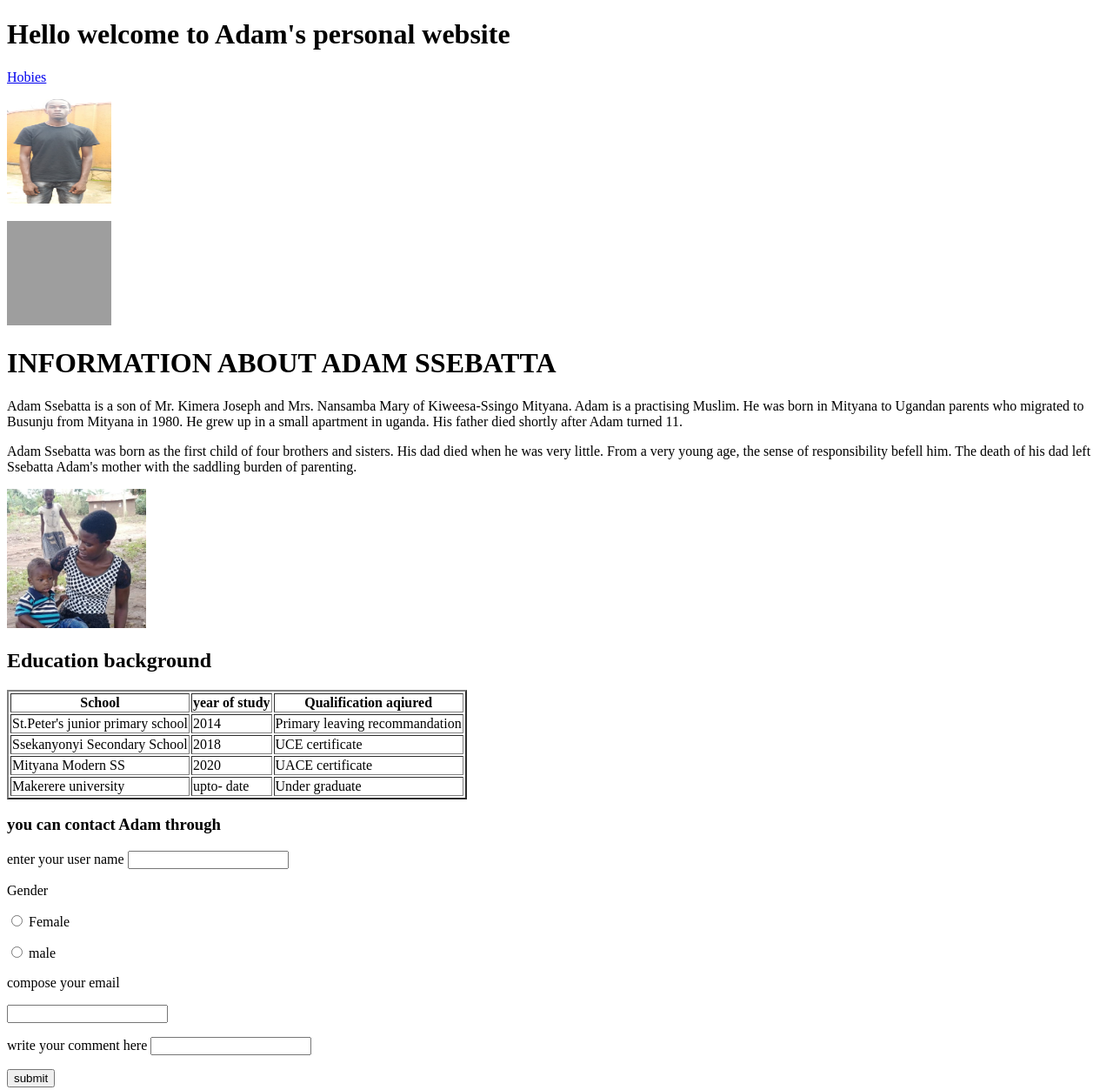
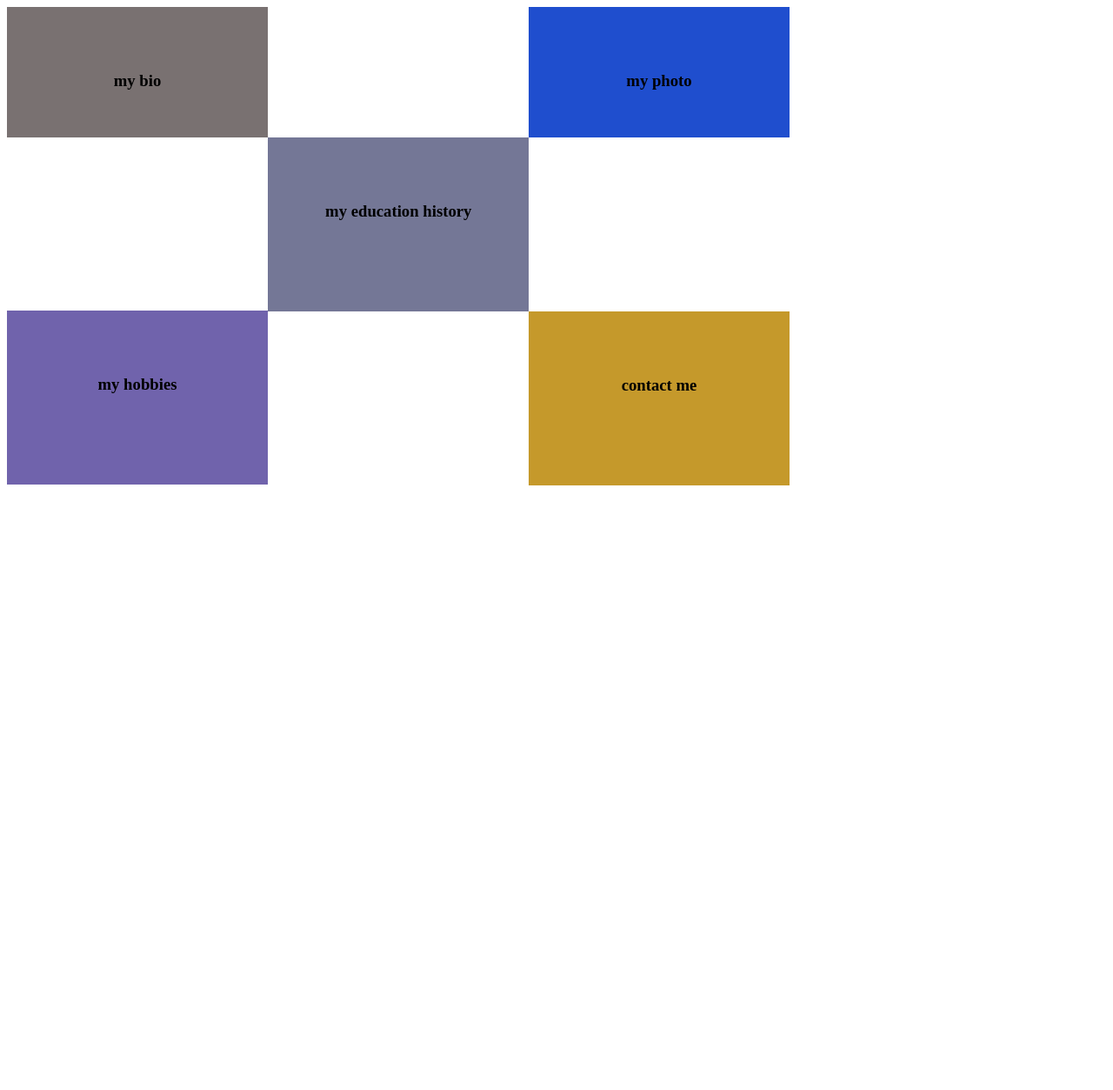
Before and after one commit to SsebattaAdam/ssebattaadams, a plain HTML site: page index.html in a window 1280 px wide. Shown: the whole page at 87% size. After the commit the page ends 800 px from the top, so only its background shows below. Drawn offline with Linux system fonts and the light colour scheme; grey boxes are pictures that could not be loaded.

Commit message:
Add files via upload

```diff
--- a/index.html
+++ b/index.html
@@ -1,89 +1,40 @@
-<!DOCTYPE html>
-<html lang="en">
-    <head>
-        <title>
-MY personal website
-        </title>
-        <meta charset="utf-8">
-        <meta name="viewport" content="width=device-width,initial-scale=1.0">
-    </head>
-    <body>
-<h1>Hello welcome to Adam's personal website</h1>
+<!DOCTYPE HTML>
 
+<html>
 
-<a href="hobies.html">Hobies</a>
+<head>
+  <title>div</title>
+  <link rel="stylesheet" href="style.css" />
+</head>
 
-<p><img src="images/adam.jpg" width="120" height="120" alt="adam's image"></p>
-<p><img src="images/eve.jpg" width="120" height="120" alt="adam's image"></p>
-<h1>INFORMATION ABOUT ADAM SSEBATTA</h1>
-<p> Adam Ssebatta is a son of Mr. Kimera Joseph and Mrs. Nansamba Mary
-     of Kiweesa-Ssingo Mityana. Adam is a practising Muslim.
-     He was born in Mityana to Ugandan parents who migrated
-      to Busunju from Mityana in 1980. He grew up in a small apartment in uganda.
-       His father died shortly after Adam turned 11.
-       </p>
-       <p>Adam Ssebatta was born as the first child of
-        four brothers and sisters. His dad died when he was very little.
-        From a very young age, the sense of responsibility befell him.
+<body>
+    <a href="adam.html">
+        <div class="adam h">
+            <h3>my bio</h3>
+        </div>
+        </a>
 
-        The death of his dad left Ssebatta Adam's mother
-         with the saddling burden of parenting.
-        </p>
-        <p> <img src="images/adammother.jpg" width="160" height="160" alt="adam and his mother's photo">
-         </p>
-         <h2>Education background</h2>
-         <table border="2">
-            <tr>
-                <th>School</th>
-                <th>year of study</th>
-                <th>Qualification aqiured</th>
+    <a href="oscar.html">
+        <div class="oscar h">
+            <h3>my photo</h3>
+        </div>
+    </a>
+    <a href="bell.html">
+        <div class="bell h">
+            <h3>my education history</h3>
+        </div>
+    </a>
+    <a href="bella.html">
+        <div class="bella h">
+            <h3>my hobbies</h3>
+        </div>
+    </a>
+    <a href="fort.html">
+        <div class="fort h">
+            <h3>contact me</h3>
+        </div>
+    </a>
 
-            </tr>
-            <tr>
-                <td>St.Peter's junior primary school</td>
-                <td>2014</td>
-                <td>Primary leaving recommandation</td>
+</body>
 
-            </tr>
-            <tr>
-                <td>Ssekanyonyi Secondary School</td>
-                <td>2018</td>
-                <td>UCE certificate</td>
-
-            </tr>
-            <tr>
-                <td>Mityana Modern SS</td>
-                <td>2020</td>
-                <td>UACE certificate</td>
-
-            </tr>
-            <tr>
-                <td>Makerere university</td>
-                <td>upto- date</td>
-                <td>Under graduate</td>
-
-            </tr>
-         </table>
-         <h3>you can contact Adam through</h3>
-         <form action="mailto:adamssebatta@gmail.com">
-            <label>enter your user name</label>
-             <input type="text" name="username" />
-             <p>Gender</p>
-
-                 <p>
-                 <input type="radio" name="gender">
-                 <label >Female</label>
-             </p>
-               <p>
-                     <input type="radio" name="gender">
-                     <label >male</label></p>
-           <p>
-            <label>compose your email</label></p>
-             <input type="email" name="message"/>
-             <p>
-             <label>write your comment here</label>
-             <input type="text"/></p>
-             <input type="submit" value="submit" />
-        </form>
-    </body>
 </html>
--- /dev/null
+++ b/style.css
@@ -0,0 +1,60 @@
+.h:hover{
+        background-color: rgb(238, 12, 42);
+ }
+.adam {
+    background-color:rgb(121, 113, 113);
+    height:150px;
+    width:300px;
+  float:left;
+
+}
+.oscar {
+        background-color:rgb(31, 78, 206);
+        height:150px;
+        width:300px;
+        margin-left:300px;
+        float:left;
+
+
+
+}
+.bell {
+        background-color:rgb(116, 119, 150);
+        height:200px;
+        width:300px;
+        margin-left:300.25px;
+        float:left;
+
+
+
+
+}
+.bella {
+        background-color:rgb(112, 99, 172);
+        height:200px;
+        width:300px;
+       float:right 0;
+       margin-left:0;
+       top:357px;
+       position:absolute;
+
+
+
+}
+.fort {
+        background-color:rgb(197, 153, 43);
+        height:200px;
+        width:300px;
+       margin-left:600px;
+       float:left;
+
+
+
+
+}
+h3 {
+        text-align: center;
+        position:relative;
+        top:55px;
+        color:black;
+}
```
Also changed, not shown: adam.html (added, +31 -0 lines), bell.html (added, +45 -0 lines), bella.html (added, +34 -0 lines), fort.html (added, +35 -0 lines), oscar.html (added, +13 -0 lines), images/bella.webp (added).
